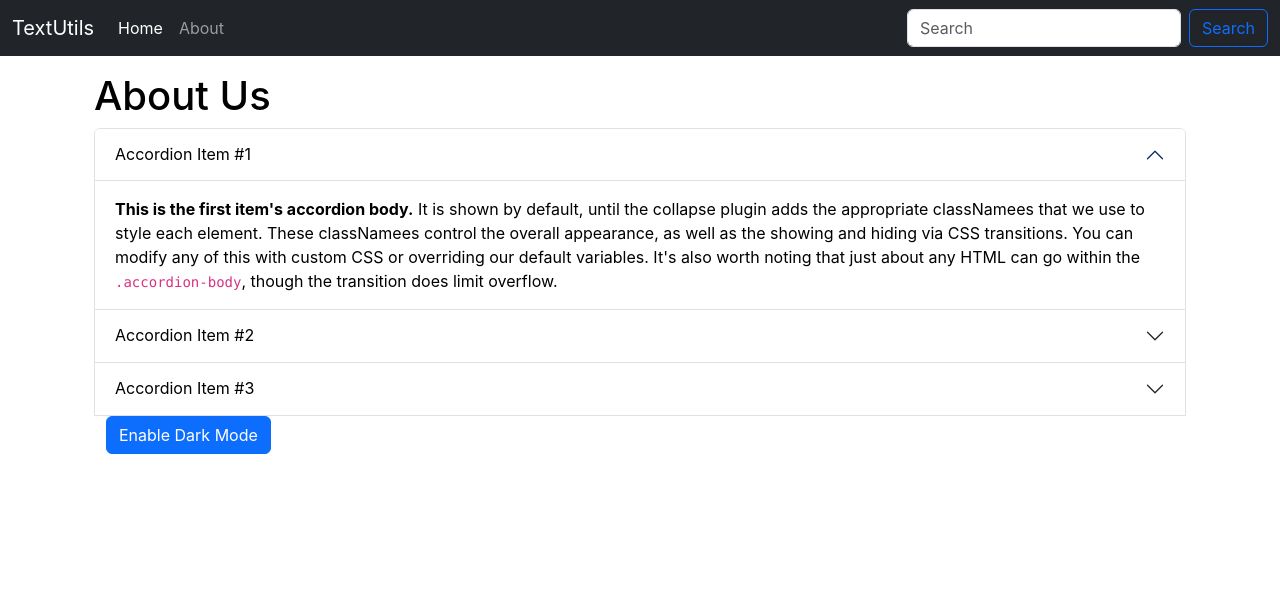
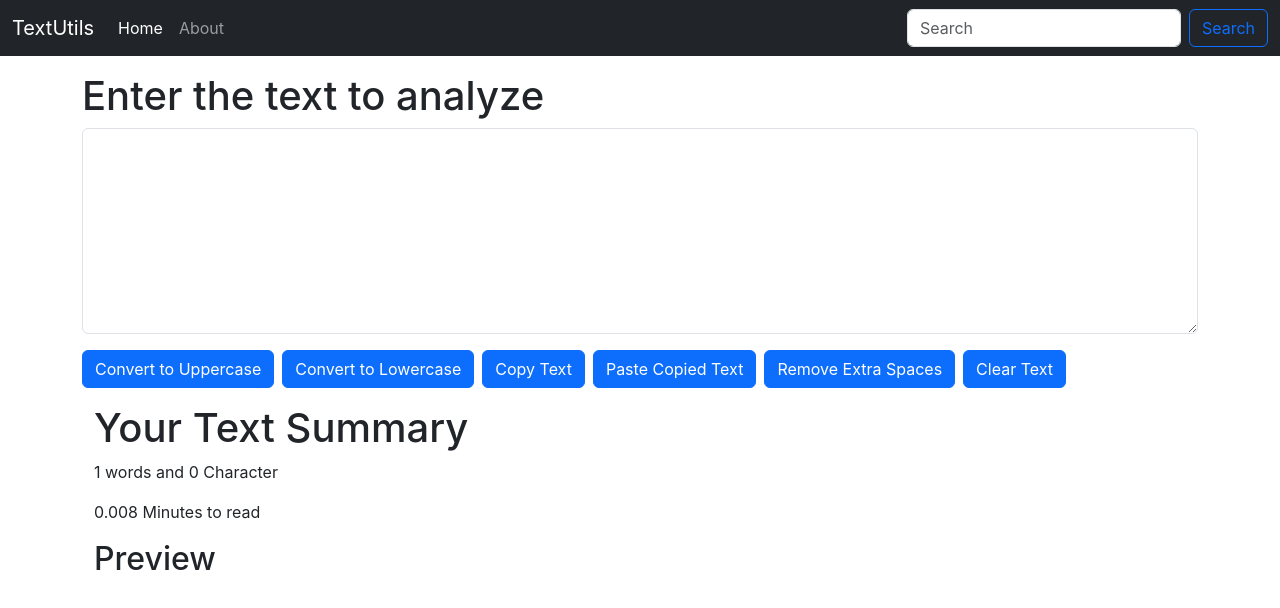
Before and after one commit to ImbisatUlHaque/TextUtilsReact, a React (Create React App) app: page / in a window 1280 px wide. Shown: the top 608 px of the page. Built offline with nearby package versions, Linux system fonts and the light colour scheme.

Commit message:
Added more functions for texts

```diff
--- a/src/App.js
+++ b/src/App.js
@@ -1,7 +1,7 @@
 import './App.css';
 import About from './component/About';
 import Navbar from './component/Navbar';
-// import TextForm from './component/TextForm';
+import TextForm from './component/TextForm';
 
 function App() {
   return (
@@ -9,9 +9,9 @@ function App() {
       {/* <Navbar  /> */}
       <Navbar title="TextUtils" />
       <div className="container  my-3">
-        {/* <TextForm heading="Enter the text to analyze" /> */}
+        <TextForm heading="Enter the text to analyze" />
 
-        <About/>
+        {/* <About/> */}
 
       </div>
     </>
--- a/src/component/TextForm.js
+++ b/src/component/TextForm.js
@@ -1,7 +1,7 @@
 import React, { useState } from 'react'
 
 export default function TextForm(props) {
-    const [text, setText] = useState('Enter text here');
+    const [text, setText] = useState('');
 
     const handleUpClick = () => {
         let newText = text.toUpperCase();
@@ -17,6 +17,26 @@ export default function TextForm(props) {
         setText(event.target.value);
     }
 
+    const handleCopy = () => {
+        // let copyText = text;
+        var copyText = document.getElementById("myBox");
+        copyText.select();
+        navigator.clipboard.writeText(copyText.value);
+    }
+
+    const handlePaste = () => {
+        setText(text);
+    }
+
+    const handleExtraSpaces = () => {
+        let newText = text.split(/[ ]+/);
+        setText(newText.join(" "));
+    }
+
+    const handleClear = () => {
+        setText('');
+    }
+
     return (
         <>
             <div>
@@ -26,6 +46,10 @@ export default function TextForm(props) {
                 </div>
                 <button className="btn btn-primary" onClick={handleUpClick}>Convert to Uppercase</button>
                 <button className="btn btn-primary mx-2" onClick={handleLoClick}>Convert to Lowercase</button>
+                <button className="btn btn-primary" onClick={handleCopy}>Copy Text</button>
+                <button className="btn btn-primary mx-2" onClick={handlePaste}>Paste Copied Text</button>
+                <button className="btn btn-primary" onClick={handleExtraSpaces}>Remove Extra Spaces</button>
+                <button className="btn btn-primary mx-2" onClick={handleClear}>Clear Text</button>
             </div>
             <div className="container my-3">
                 <h1>Your Text Summary</h1>
```
Lines whose indentation alone changed are shown as unchanged.
